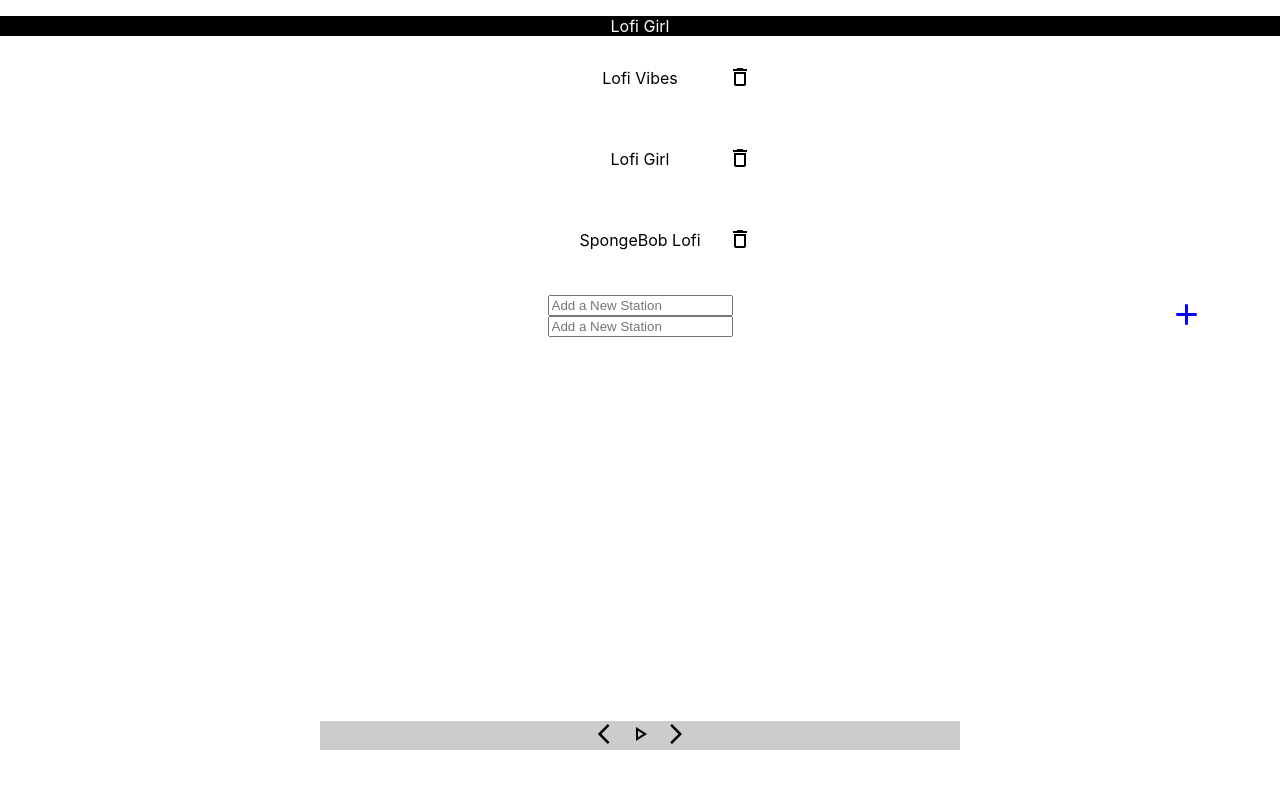
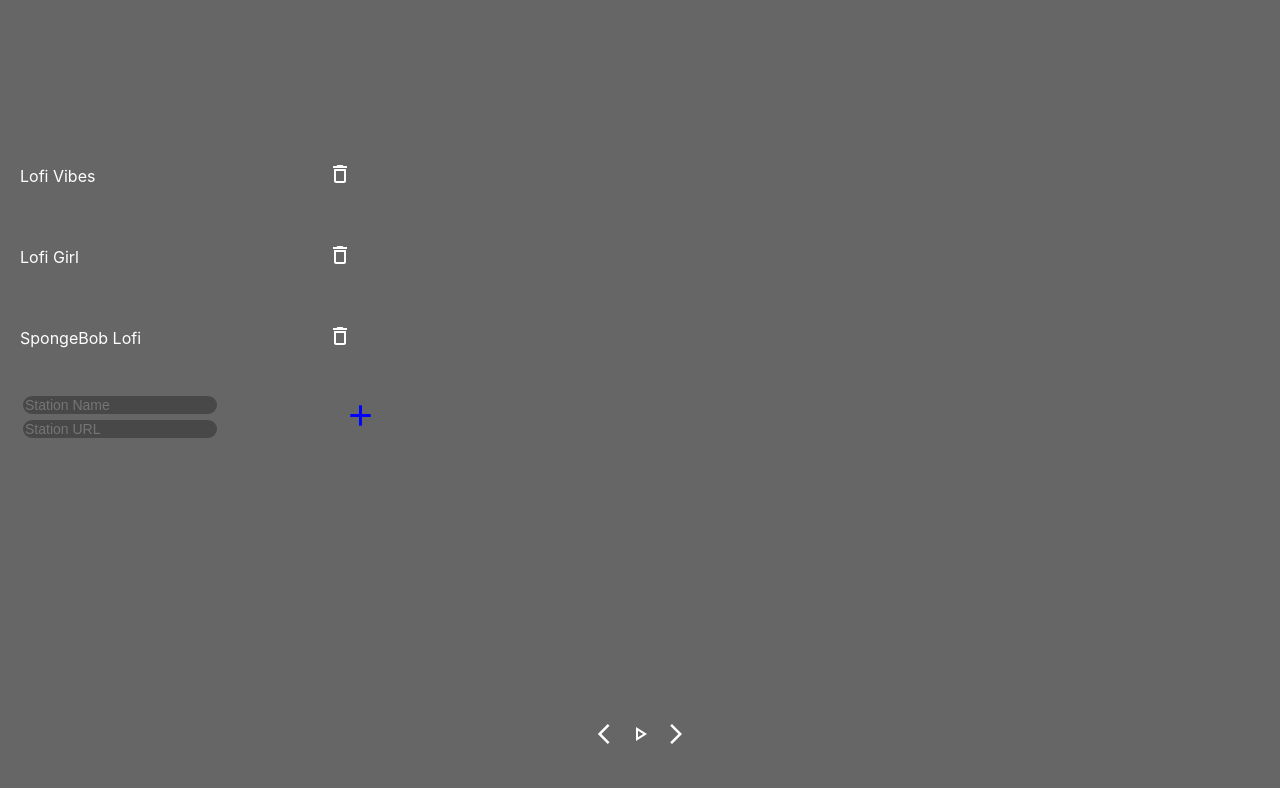
Before and after one commit to sarthakx30/flyo, a React (Create React App) app: page / in a window 1280 px wide. Shown: the top 788 px of the page. Built offline with nearby package versions, Linux system fonts and the light colour scheme.

Commit message:
basic layout and css

```diff
--- a/src/App.css
+++ b/src/App.css
@@ -1,5 +1,6 @@
 .App {
   text-align: center;
+  overflow: hidden;
 }
 
 .player{
@@ -9,10 +10,24 @@
   left: 0;
   width: 50%;
   margin: 0 auto;
-  background-color: rgba(0, 0, 0, 0.2);
+  background-color: rgba(0, 0, 0, 0);
+  color: #fff;
 }
 
 button{
   background:transparent;
   border: none;
+  color: #fff;
 }
+
+p{
+  color: #fff;
+}
+
+input{
+  background: rgba(5,5,5,0.3);
+  border: none;
+  border-radius: 10px;
+  font-size: 14px;
+  margin:3px;
+}
--- a/src/App.js
+++ b/src/App.js
@@ -71,9 +71,9 @@
 
   return (
     <div className="App">
-      <div style={{ backgroundColor: "black" }}>
-        <p style={{ color: "white" }}>{currentStation.name}</p>
-        <ReactPlayer style={{ objectFit: "cover", opacity: "50%" }} width="100%" height="100%" playing={isPlaying} url={currentStation.url} />
+      <div style={{background:"rgba(0,0,0,0.6)",height:"100vh",width:"100vw"}}>
+        {/* <p style={{ color: "white" }}>{currentStation.name}</p> */}
+        <ReactPlayer style={{position:"relative",overflow:"hidden", objectFit: "cover", opacity: "100%",zIndex:"-1",bottom:"128px" }} width="1200px" height="125vh" playing={isPlaying} url={currentStation.url} />
       </div>
       <Stations stations={stations} setStations={setStations} />
       <Player stations={stations} currentStation={currentStation} setCurrentStation={setCurrentStation} isPlaying={isPlaying} setIsPlaying={setIsPlaying} />
--- a/src/components/addStation.js
+++ b/src/components/addStation.js
@@ -16,10 +16,10 @@
     }
 
     return (
-        <form style={{display:"flex",alignItems: "center",justifyContent: "center",flexDirection: "column"}} onSubmit={handleSubmit}>
-            <input value={stationName} onChange={(e)=>setStationName(e.target.value)} type="text" placeholder="Add a New Station"/>
-            <button style={{position:"absolute",right:70}} type="submit"><Add fontSize="large" style={{color:"blue"}} /></button>
-            <input value={stationUrl} onChange={(e)=>setStationUrl(e.target.value)} type="text" placeholder="Add a New Station"/>
+        <form style={{display:"flex",justifyContent: "center",flexDirection: "column",width:"200px"}} onSubmit={handleSubmit}>
+            <input value={stationName} onChange={(e)=>setStationName(e.target.value)} type="text" placeholder="Station Name"/>
+            <button style={{position:"absolute",left:40,right:0}} type="submit"><Add fontSize="large" style={{color:"blue"}} /></button>
+            <input value={stationUrl} onChange={(e)=>setStationUrl(e.target.value)} type="text" placeholder="Station URL"/>
         </form>
     )
 }
--- a/src/components/station.js
+++ b/src/components/station.js
@@ -7,7 +7,7 @@
             <p>{station.name}</p>
             <button onClick={() => {
                 setStations(stations.filter((el) => el!==station))
-            }}><DeleteOutlined style={{ position: "relative", left: "100px", bottom: "40px" }} /></button>
+            }}><DeleteOutlined style={{ position: "relative", bottom: "41px" }} /></button>
         </>
     )
 }
--- a/src/components/stations.js
+++ b/src/components/stations.js
@@ -9,7 +9,7 @@
     //     setStations(stations);
     // },[stations])
     return (
-        <div style={{ display: "flex", flexDirection: "column", width: "50%", margin: "0 auto" }}>
+        <div style={{ position:"absolute", left:20, top:150, display: "flex", flexDirection: "column", width: "50%",textAlign: "left"  }}>
             {stations.map((station, index) => (
                 <Station
                     station={station}
```
